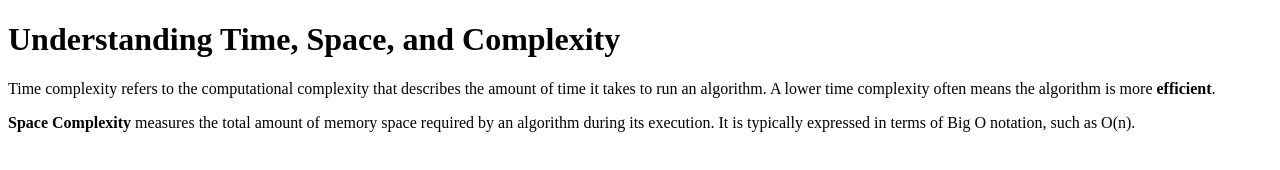
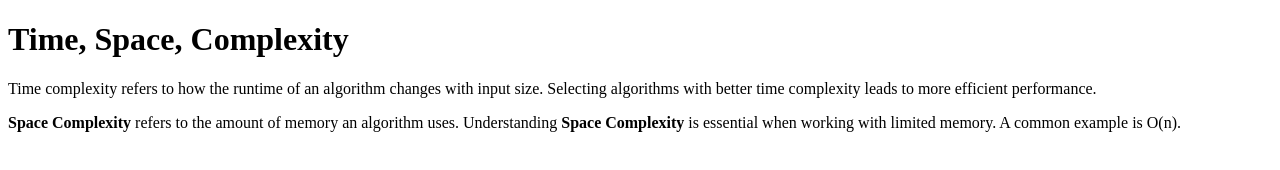
Before and after one commit to acciojob/time-and-space-complexity-Abhisheksingh555, a website: page main.html in a window 1280 px wide. Drawn offline with Linux system fonts and the light colour scheme.

Commit message:
created a submission

```diff
--- a/main.html
+++ b/main.html
@@ -8,17 +8,12 @@
 
 <body>
 	<!-- the entire body must be written by student -->
-	<h1>Understanding Time, Space, and Complexity</h1>
+	<h1>Time, Space, Complexity</h1>
+	<p>Time complexity refers to how the runtime of an algorithm changes with input size. Selecting algorithms with better time complexity leads to more efficient performance.</p>
+	<p><b>Space Complexity</b> refers to the amount of memory an algorithm uses. Understanding <b>Space Complexity</b> is essential when working with limited memory. A common example is O(n).</p>
+    <script type="text/javascript" src="./script.js">
+</script>
 
-	<p>
-		Time complexity refers to the computational complexity that describes the amount of time it takes to run an algorithm. A lower time complexity often means the algorithm is more <strong>efficient</strong>.
-	</p>
-
-	<p>
-		<strong>Space Complexity</strong> measures the total amount of memory space required by an algorithm during its execution. It is typically expressed in terms of Big O notation, such as O(n).
-	</p>
-
-	<script type="text/javascript" src="./script.js"></script>
 </body>
 
 </html>
```
